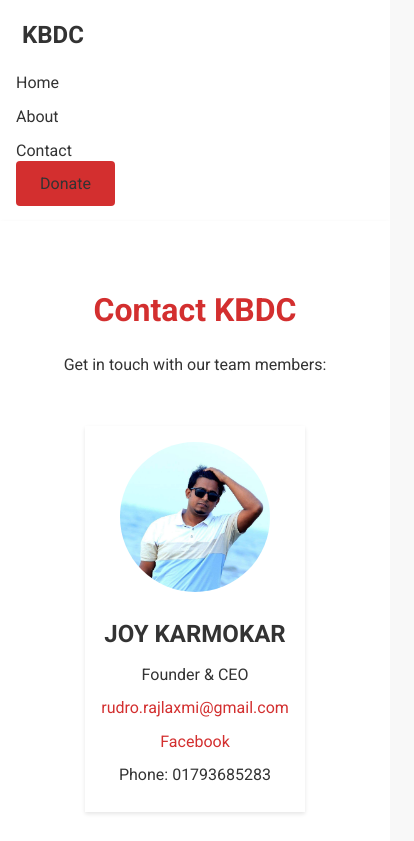
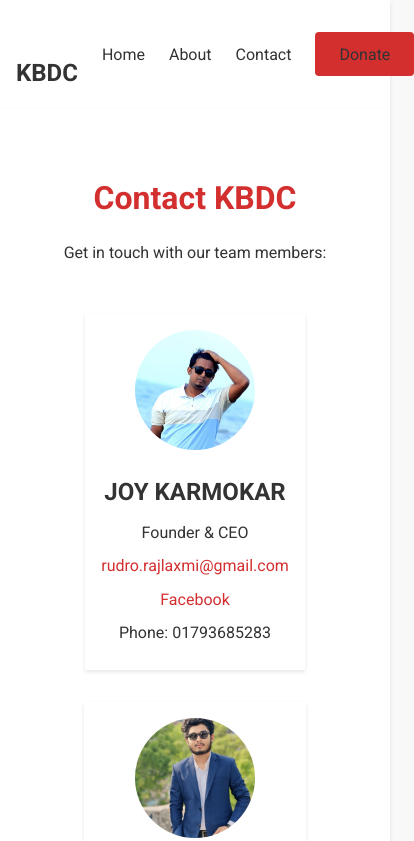
Before and after one commit to sozibs/KBDC, a plain HTML site: page contact.html in a window 390 px wide. Shown: the top 841 px of the page, 414 px wide, since content can reach past the window. Drawn offline with Linux system fonts and the light colour scheme.

Commit message:
Description of the changes

```diff
--- a/about.css
+++ b/about.css
@@ -196,4 +196,13 @@ footer {
     .about p {
       font-size: 1rem;
     }
+
+    .team-member {
+      max-width: 100%;
     }
+
+    .team-member img {
+      max-width: 120px;
+      object-fit: cover;
+    }
+  }
--- a/contact.css
+++ b/contact.css
@@ -168,21 +168,6 @@ footer {
 
 /* Responsive styles */
 @media (max-width: 768px) {
-    nav {
-        flex-direction: column;
-        align-items: flex-start;
-    }
-
-    .nav-links ul {
-        flex-direction: column;
-        margin-top: 1rem;
-    }
-
-    .nav-links ul li {
-        margin-left: 0;
-        margin-bottom: 0.5rem;
-    }
-
     .section-content {
       max-width: 100%;
       padding: 0 1rem;
@@ -198,6 +183,16 @@ footer {
       font-size: 1rem;
     }
 
+    .team-member {
+      max-width: 100%;
+    }
+
+    .team-member img {
+      width: 120px;
+      height: 120px;
+      object-fit: cover;
+    }
+
     .form-group label {
       font-size: 1rem;
     }
@@ -205,5 +200,6 @@ footer {
     .form-group input,
     .form-group textarea {
       font-size: 0.9rem;
+      padding: 0.8rem;
     }
   }
```
Also changed, not shown: index.html (+2 -2 lines), styles.css (+20 -1 lines). Lines whose indentation alone changed are shown as unchanged.
